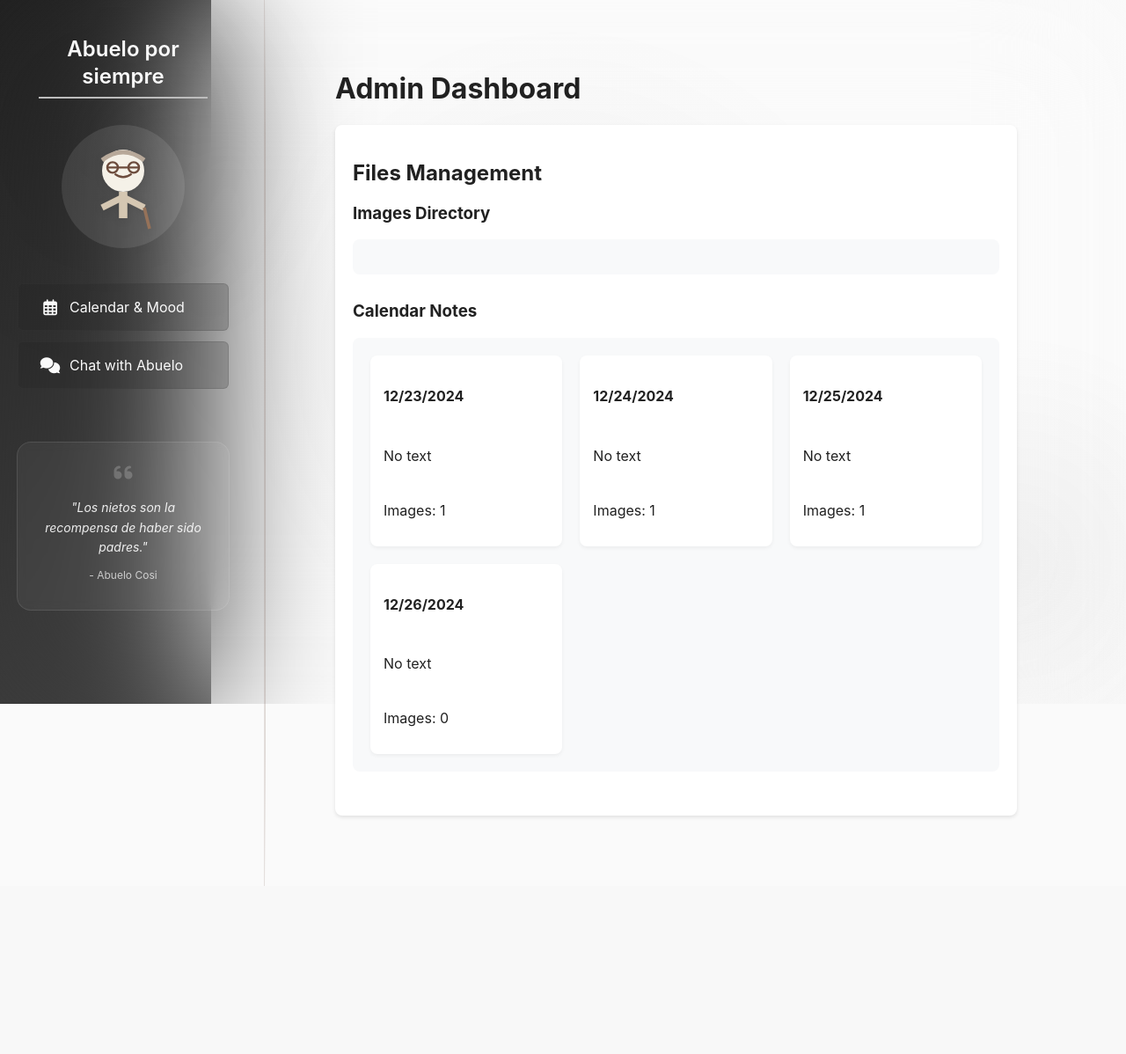
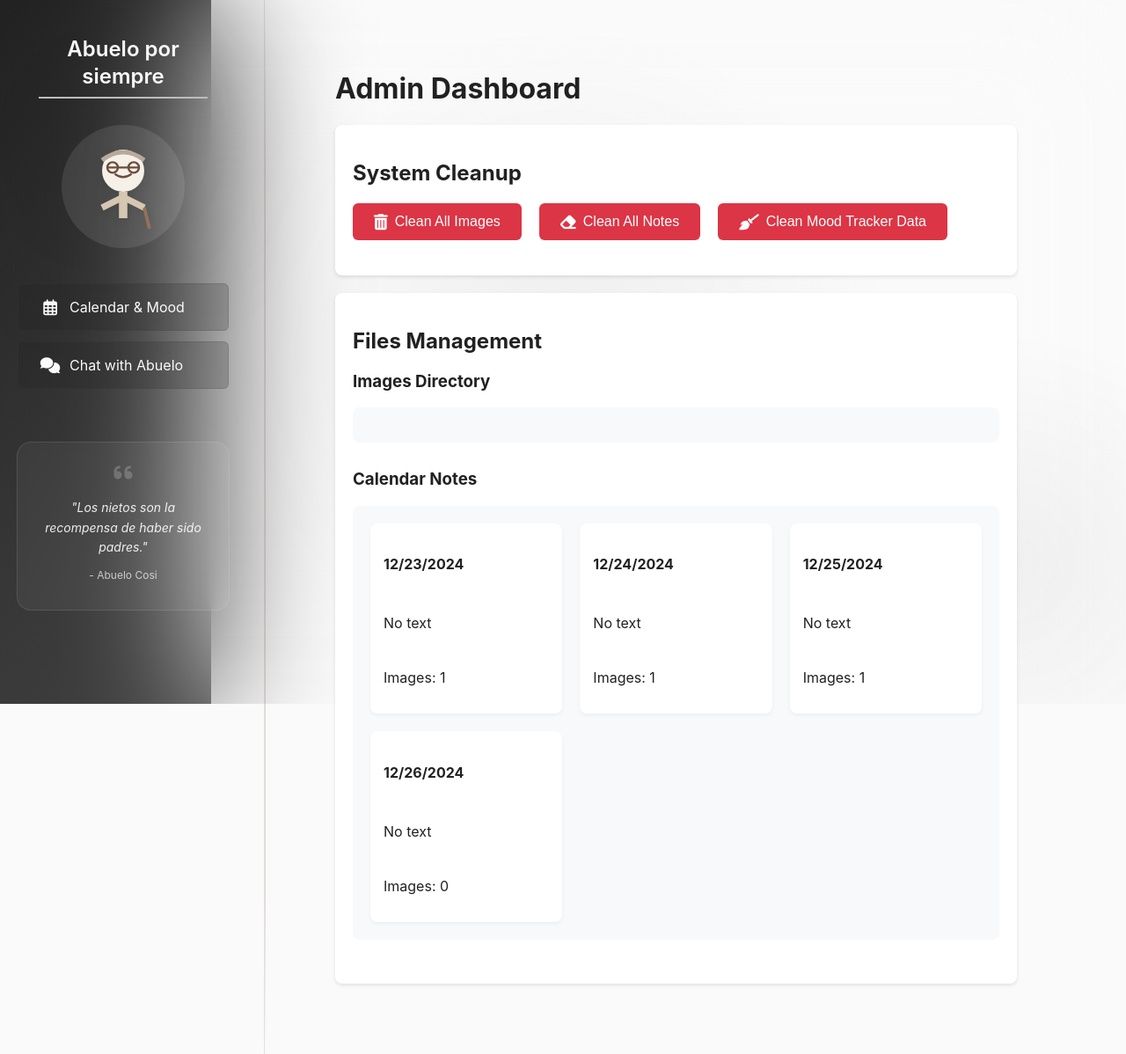
Before and after one commit to juanvolpe/abuelo-por-siempre, a Flask app: page /admin in a window 1280 px wide. Shown: the whole page at 88% size. Before the commit the page ends 1007 px from the top, so only its background shows below. Run offline with Flask 3, Linux system fonts and the light colour scheme; data that the repository does not hold is empty; parts of the project's set-up code (start-up, migrations or seed data) failed here and were passed over.

Commit message:
Add cleanup buttons to admin interface

```diff
--- a/app.py
+++ b/app.py
@@ -576,5 +576,53 @@ def delete_file():
         print(f"Error deleting file: {str(e)}")
         return jsonify({'error': str(e)}), 500
 
+@app.route('/admin/cleanup/images', methods=['POST'])
+def cleanup_images():
+    try:
+        # Delete all files in the images directory
+        if os.path.exists(IMAGES_DIR):
+            for filename in os.listdir(IMAGES_DIR):
+                file_path = os.path.join(IMAGES_DIR, filename)
+                if os.path.isfile(file_path):
+                    os.remove(file_path)
+
+        # Remove image references from notes
+        notes = load_calendar_notes()
+        for date in notes:
+            if isinstance(notes[date], dict):
+                notes[date]['images'] = []
+        save_calendar_notes(notes)
+
+        return jsonify({'success': True})
+    except Exception as e:
+        print(f"Error cleaning up images: {str(e)}")
+        return jsonify({'error': str(e)}), 500
+
+@app.route('/admin/cleanup/notes', methods=['POST'])
+def cleanup_notes():
+    try:
+        # Clear the calendar notes file
+        with open(CALENDAR_NOTES_CSV, 'w', newline='') as f:
+            writer = csv.writer(f)
+            writer.writerow(['date', 'note'])  # Write header only
+
+        return jsonify({'success': True})
+    except Exception as e:
+        print(f"Error cleaning up notes: {str(e)}")
+        return jsonify({'error': str(e)}), 500
+
+@app.route('/admin/cleanup/mood-tracker', methods=['POST'])
+def cleanup_mood_tracker():
+    try:
+        # Clear the mood tracker file
+        with open(MOOD_TRACKER_CSV, 'w', newline='') as f:
+            writer = csv.writer(f)
+            writer.writerow(['date', 'name', 'score', 'message'])  # Write header only
+
+        return jsonify({'success': True})
+    except Exception as e:
+        print(f"Error cleaning up mood tracker: {str(e)}")
+        return jsonify({'error': str(e)}), 500
+
 if __name__ == '__main__':
     app.run(host='0.0.0.0', port=8082, debug=True)
--- a/templates/admin.html
+++ b/templates/admin.html
@@ -3,6 +3,24 @@
 {% block content %}
 <div class="admin-container">
     <h1>Admin Dashboard</h1>
+
+    <div class="admin-section">
+        <h2>System Cleanup</h2>
+        <div class="cleanup-actions">
+            <button class="cleanup-btn danger" onclick="cleanupImages()">
+                <i class="fas fa-trash-alt"></i>
+                Clean All Images
+            </button>
+            <button class="cleanup-btn danger" onclick="cleanupNotes()">
+                <i class="fas fa-eraser"></i>
+                Clean All Notes
+            </button>
+            <button class="cleanup-btn danger" onclick="cleanupMoodTracker()">
+                <i class="fas fa-broom"></i>
+                Clean Mood Tracker Data
+            </button>
+        </div>
+    </div>
 
     <div class="admin-section">
         <h2>Files Management</h2>
@@ -42,6 +60,39 @@
     padding: 20px;
     margin-bottom: 20px;
     box-shadow: 0 2px 4px rgba(0,0,0,0.1);
+}
+
+.cleanup-actions {
+    display: flex;
+    gap: 20px;
+    margin-bottom: 20px;
+    flex-wrap: wrap;
+}
+
+.cleanup-btn {
+    padding: 12px 24px;
+    border: none;
+    border-radius: 6px;
+    cursor: pointer;
+    font-size: 16px;
+    display: flex;
+    align-items: center;
+    gap: 8px;
+    transition: all 0.3s ease;
+}
+
+.cleanup-btn i {
+    font-size: 18px;
+}
+
+.cleanup-btn.danger {
+    background: #dc3545;
+    color: white;
+}
+
+.cleanup-btn.danger:hover {
+    background: #c82333;
+    transform: translateY(-2px);
 }
 
 .directory-explorer {
@@ -276,5 +327,83 @@ async function deleteFile(filename) {
         alert('Error deleting file');
     }
 }
+
+async function cleanupImages() {
+    if (!confirm('⚠️ WARNING: This will delete ALL images from the system. This action cannot be undone. Are you sure?')) {
+        return;
+    }
+
+    try {
+        const response = await fetch('/admin/cleanup/images', {
+            method: 'POST',
+            headers: {
+                'Content-Type': 'application/json',
+            }
+        });
+
+        if (response.ok) {
+            alert('All images have been deleted successfully');
+            loadFiles();
+            loadNotes();
+        } else {
+            const data = await response.json();
+            alert(`Failed to delete images: ${data.error}`);
+        }
+    } catch (error) {
+        console.error('Error cleaning up images:', error);
+        alert('Error cleaning up images');
+    }
+}
+
+async function cleanupNotes() {
+    if (!confirm('⚠️ WARNING: This will delete ALL calendar notes. This action cannot be undone. Are you sure?')) {
+        return;
+    }
+
+    try {
+        const response = await fetch('/admin/cleanup/notes', {
+            method: 'POST',
+            headers: {
+                'Content-Type': 'application/json',
+            }
+        });
+
+        if (response.ok) {
+            alert('All calendar notes have been deleted successfully');
+            loadNotes();
+        } else {
+            const data = await response.json();
+            alert(`Failed to delete notes: ${data.error}`);
+        }
+    } catch (error) {
+        console.error('Error cleaning up notes:', error);
+        alert('Error cleaning up notes');
+    }
+}
+
+async function cleanupMoodTracker() {
+    if (!confirm('⚠️ WARNING: This will delete ALL mood tracker data. This action cannot be undone. Are you sure?')) {
+        return;
+    }
+
+    try {
+        const response = await fetch('/admin/cleanup/mood-tracker', {
+            method: 'POST',
+            headers: {
+                'Content-Type': 'application/json',
+            }
+        });
+
+        if (response.ok) {
+            alert('All mood tracker data has been deleted successfully');
+        } else {
+            const data = await response.json();
+            alert(`Failed to delete mood tracker data: ${data.error}`);
+        }
+    } catch (error) {
+        console.error('Error cleaning up mood tracker:', error);
+        alert('Error cleaning up mood tracker');
+    }
+}
 </script>
 {% endblock %}
```
